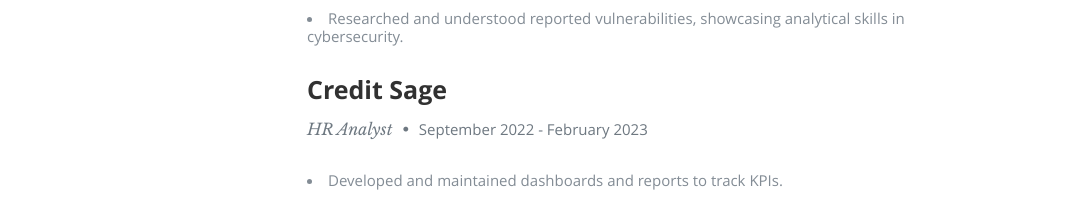
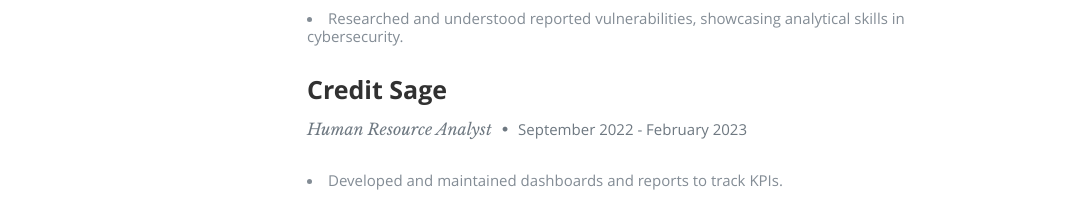
Before and after one commit to denisedennisr/AzureResume, a plain HTML site: page frontend/index.html in a window 1280 px wide. Shown: the part 1986-2184 px from the top of the page, without its empty margins (98-1181 px from the left). Drawn offline with nearby package versions, Linux system fonts and the light colour scheme; no server answers.

Commit message:
updated html

```diff
--- a/frontend/index.html
+++ b/frontend/index.html
@@ -205,7 +205,7 @@
                <div class="twelve columns">
 
                   <h3>Credit Sage </h3>
-                  <p class="info"> HR Analyst <span>&bull;</span> <em class="date">September 2022 - February 2023</em></p>
+                  <p class="info"> Human Resource Analyst <span>&bull;</span> <em class="date">September 2022 - February 2023</em></p>
 
                   <p>
                      <li>Developed and maintained dashboards and reports to track KPIs.</li>
```
